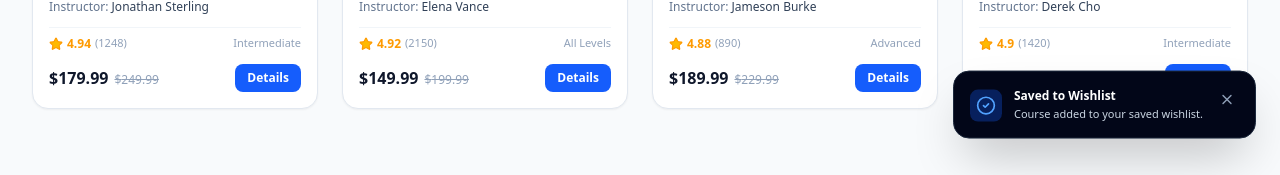
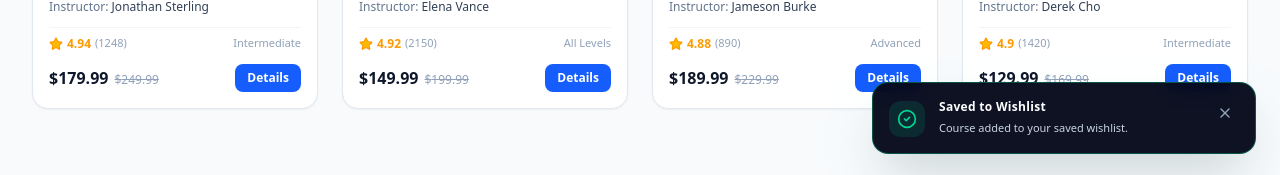
Before and after one commit to lehongphuc-12/MC_e-learning, a React (Vite) app in the folder MC_FE/: page / in a window 1280 px wide. Both pictures are taken after a click on the button 293 px from the left and 2338 px from the top of the page. Shown: the part 2560-2735 px from the top of the page. Built offline with nearby package versions, Linux system fonts and the light colour scheme.

Commit message:
refactor: separate toast component

```diff
--- a/MC_FE/src/App.tsx
+++ b/MC_FE/src/App.tsx
@@ -6,7 +6,7 @@ import { Footer } from './components/Footer';
 import { VideoPreviewModal } from './components/modals/VideoPreviewModal';
 import { CheckoutModal } from './components/modals/CheckoutModal';
 import { CartDrawer } from './components/modals/CartDrawer';
-import { CheckCircle2, X } from 'lucide-react';
+import { Toast } from './components/common/Toast';
 import { authService } from './services/authService';
 import { useAppStore } from './hooks/useAppStore';
 import { AppRouter } from './components/AppRouter';
@@ -172,28 +172,7 @@ export default function App() {
   return (
     <div id="mseek-app-root" className="min-h-screen flex flex-col bg-slate-50 text-slate-900 selection:bg-blue-600 selection:text-white">
       {/* Toast Notification Alert */}
-      {store.toastMessage && (
-        <div
-          id="global-toast-notification"
-          className="fixed bottom-6 right-6 z-50 flex items-start gap-3 p-4 bg-slate-950 text-white rounded-2xl shadow-2xl border border-slate-800 max-w-sm animate-bounce"
-        >
-          <div className="w-8 h-8 rounded-lg bg-blue-600/30 text-blue-400 flex items-center justify-center shrink-0 mt-0.5">
-            <CheckCircle2 className="w-5 h-5 text-blue-400" />
-          </div>
-          <div className="flex-1 min-w-0">
-            <h4 className="text-xs font-bold text-white">{store.toastMessage.title}</h4>
-            {store.toastMessage.desc && (
-              <p className="text-[11px] text-slate-300 mt-0.5">{store.toastMessage.desc}</p>
-            )}
-          </div>
-          <button
-            onClick={() => store.setToastMessage(null)}
-            className="text-slate-400 hover:text-white p-1 rounded-md"
-          >
-            <X className="w-4 h-4" />
-          </button>
-        </div>
-      )}
+      <Toast toast={store.toastMessage} onClose={() => store.setToastMessage(null)} />
 
       {/* Global Header */}
       <Header
--- /dev/null
+++ b/MC_FE/src/components/common/Toast.tsx
@@ -0,0 +1,85 @@
+import React from 'react';
+import { CheckCircle2, Info, AlertTriangle, AlertCircle, X } from 'lucide-react';
+
+export type ToastType = 'success' | 'info' | 'warning' | 'error';
+
+export interface ToastMessage {
+  title: string;
+  desc?: string;
+  type?: ToastType;
+}
+
+interface ToastProps {
+  toast: ToastMessage | null;
+  onClose: () => void;
+}
+
+const toastStyles: Record<
+  ToastType,
+  {
+    borderColor: string;
+    iconBg: string;
+    iconColor: string;
+    icon: React.ComponentType<{ className?: string }>;
+    badgeText?: string;
+  }
+> = {
+  success: {
+    borderColor: 'border-emerald-500/40 shadow-emerald-950/20',
+    iconBg: 'bg-emerald-500/15 text-emerald-400',
+    iconColor: 'text-emerald-400',
+    icon: CheckCircle2,
+  },
+  info: {
+    borderColor: 'border-blue-500/40 shadow-blue-950/20',
+    iconBg: 'bg-blue-500/15 text-blue-400',
+    iconColor: 'text-blue-400',
+    icon: Info,
+  },
+  warning: {
+    borderColor: 'border-amber-500/40 shadow-amber-950/20',
+    iconBg: 'bg-amber-500/15 text-amber-400',
+    iconColor: 'text-amber-400',
+    icon: AlertTriangle,
+  },
+  error: {
+    borderColor: 'border-rose-500/40 shadow-rose-950/20',
+    iconBg: 'bg-rose-500/15 text-rose-400',
+    iconColor: 'text-rose-400',
+    icon: AlertCircle,
+  },
+};
+
+export const Toast: React.FC<ToastProps> = ({ toast, onClose }) => {
+  if (!toast) return null;
+
+  const type = toast.type || 'success';
+  const config = toastStyles[type] || toastStyles.success;
+  const Icon = config.icon;
+
+  return (
+    <div
+      id="global-toast-notification"
+      className={`fixed bottom-6 right-6 z-50 flex items-start gap-3.5 p-4 bg-slate-950/95 text-white rounded-2xl shadow-2xl border backdrop-blur-md max-w-sm w-full transition-all duration-300 animate-in fade-in slide-in-from-bottom-4 ${config.borderColor}`}
+    >
+      <div className={`w-9 h-9 rounded-xl flex items-center justify-center shrink-0 mt-0.5 ${config.iconBg}`}>
+        <Icon className={`w-5 h-5 ${config.iconColor}`} />
+      </div>
+
+      <div className="flex-1 min-w-0 pr-1">
+        <h4 className="text-xs font-bold text-white tracking-wide">{toast.title}</h4>
+        {toast.desc && (
+          <p className="text-[11px] text-slate-300 mt-1 leading-relaxed">{toast.desc}</p>
+        )}
+      </div>
+
+      <button
+        onClick={onClose}
+        className="text-slate-400 hover:text-white hover:bg-slate-800/60 p-1.5 rounded-lg transition-colors shrink-0"
+        aria-label="Close notification"
+      >
+        <X className="w-4 h-4" />
+      </button>
+    </div>
+  );
+};
--- a/MC_FE/src/hooks/useAppStore.ts
+++ b/MC_FE/src/hooks/useAppStore.ts
@@ -1,6 +1,8 @@
 import { useState } from 'react';
 import { Course } from '../types';
 import { mockCourses } from '../data/mockData';
+
+import { ToastMessage, ToastType } from '../components/common/Toast';
 
 export function useAppStore() {
   // Cart & Wishlist state
@@ -13,9 +15,9 @@ export function useAppStore() {
   const [checkoutModalCourse, setCheckoutModalCourse] = useState<Course | null>(null);
 
   // Toast Notification state
-  const [toastMessage, setToastMessage] = useState<{ title: string; desc?: string; type?: 'success' | 'info' } | null>(null);
+  const [toastMessage, setToastMessage] = useState<ToastMessage | null>(null);
 
-  const showToast = (title: string, desc?: string, type: 'success' | 'info' = 'success') => {
+  const showToast = (title: string, desc?: string, type: ToastType = 'success') => {
     setToastMessage({ title, desc, type });
     setTimeout(() => {
       setToastMessage(null);
```
